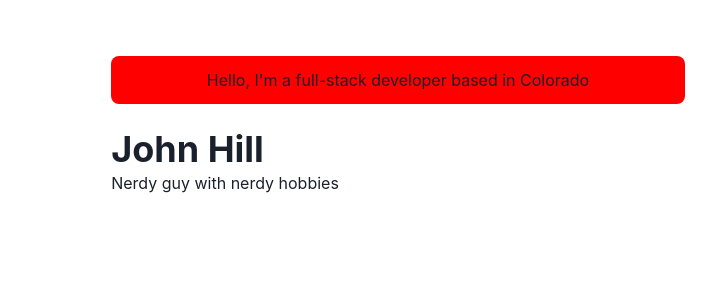
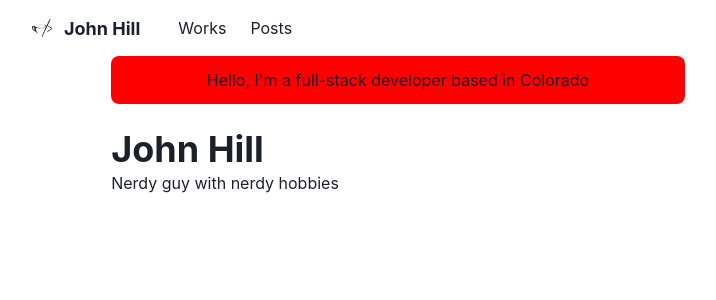
Before and after one commit to jphill19/john-site, a Next.js app: page / in a window 1280 px wide. Shown: the top 300 px of the page, without its empty margins (242-958 px from the left). Built offline with nearby package versions, Linux system fonts and the light colour scheme.

Commit message:
Added navbar component as well as logo

```diff
--- a/components/logo/logo.component.js
+++ b/components/logo/logo.component.js
@@ -17,11 +17,10 @@
 }`
 
 const Logo = () => {
-  const footPrintImg = `/images/footprint${useColorModeValue('', '-dark')}.png`
+  const footPrintImg = `/images/coffee-coder${useColorModeValue('', '-dark')}.png`
 
   return (
     <Link href="/">
-      <a>
         <LogoBox>
           <Image src={footPrintImg} width={20} height={20} alt="logo" />
           <Text
@@ -33,7 +32,6 @@
               John Hill
             </Text>
         </LogoBox>
-      </a>
     </Link>
   )
 }
--- a/components/nav-bar/nav-bar.component.js
+++ b/components/nav-bar/nav-bar.component.js
@@ -1,4 +1,4 @@
-import Logo from "../Logo/logo.component"
+import Logo from '../Logo/logo.component'
 import NextLink from 'next/link'
 import {
   Container,
@@ -15,21 +15,37 @@
   useColorModeValue
 } from '@chakra-ui/react'
 
-// import { HamburgerIcon } from '@chakra-ui/icons'
+import { HamburgerIcon } from '@chakra-ui/icons'
 
-const LinkItem = ({href, path, children}) => {
+// const LinkItem = ({ href, path, children }) => {
+//   const active = path === href
+//   const inactiveColor = useColorModeValue('gray200', 'whiteAlpha.900')
+//   return (
+//     <NextLink href={href}>
+//       <Link
+//         p={2}
+//         bg={active ? 'glassTeal' : undefined}
+//         color={active ? '#202023' : inactiveColor}
+//       >
+//         {children}
+//       </Link>
+//     </NextLink>
+//   )
+// }
+
+const LinkItem = ({ href, path, children }) => {
   const active = path === href
   const inactiveColor = useColorModeValue('gray200', 'whiteAlpha.900')
   return (
-    <NextLink href={href}>
     <Link
+      as={NextLink}
+      href={href}
       p={2}
       bg={active ? 'glassTeal' : undefined}
       color={active ? '#202023' : inactiveColor}
     >
       {children}
     </Link>
-    </NextLink>
   )
 }
 
@@ -39,14 +55,76 @@
   return (
     <Box
       position="fixed"
-      as = "nav"
-      w = "100%"
-      bg = {useColorModeValue(('#ffffff', '#20202380'))}
-      style={{backdropFilter: 'blur(10px'}}
+      as="nav"
+      w="100%"
+      bg={useColorModeValue('#ffffff', '#20202380')}
+      style={{ backdropFilter: 'blur(10px' }}
       zIndex={1}
       {...props}
     >
-
+      <Container
+        display="flex"
+        p={2}
+        maxW="container.md"
+        wrap="wrap"
+        align="center"
+        justify="space-between"
+      >
+        <Flex align="center" mr={5}>
+          <Heading as="h1" size="lg" letterSpacing={'tigher'}>
+            <Logo />
+          </Heading>
+        </Flex>
+        <Stack
+          direction={{ base: 'column', md: 'row' }}
+          display={{ base: 'none', md: 'flex' }}
+          width={{ base: 'full', md: 'auto' }}
+          alignItems="center"
+          flexGrow={1}
+          mt={{ base: 4, md: 0 }}
+        >
+          <LinkItem href="/works" path={path}>
+            Works
+          </LinkItem>
+          <LinkItem href="/pots" path={path}>
+            Posts
+          </LinkItem>
+        </Stack>
+        <Box flex={1} align="right">
+          <Box ml={2} display={{ base: 'inline-block', md: 'none' }}>
+            <Menu>
+              <MenuButton
+                as={IconButton}
+                icon={<HamburgerIcon />}
+                variant="outline"
+                aria-label="Options"
+              />
+              {/* <MenuList>
+                <NextLink href='/' passHref>
+                  <MenuItem as={Link}>About</MenuItem>
+                </NextLink>
+                <NextLink href='/works' passHref>
+                  <MenuItem as={Link}>Works</MenuItem>
+                </NextLink>
+                <NextLink href='/' passHref>
+                  <MenuItem as={Link}>Posts</MenuItem>
+                </NextLink>
+              </MenuList> */}
+              <MenuList>
+                <MenuItem as={NextLink} href="/">
+                  About
+                </MenuItem>
+                <MenuItem as={NextLink} href="/works">
+                  Works
+                </MenuItem>
+                <MenuItem as={NextLink} href="/posts">
+                  Posts
+                </MenuItem>
+              </MenuList>
+            </Menu>
+          </Box>
+        </Box>
+      </Container>
     </Box>
   )
 }
--- a/package.json
+++ b/package.json
@@ -14,7 +14,8 @@
   "license": "MIT",
   "description": "",
   "dependencies": {
-    "@chakra-ui/react": "^2.10.1",
+    "@chakra-ui/icons": "^2.2.4",
+    "@chakra-ui/react": "^2.10.2",
     "@emotion/react": "^11.13.3",
     "@emotion/styled": "^11.13.0",
     "framer-motion": "^11.11.1",
```
Also changed, not shown: .prettierrc.js (added), public/images/coffee-coder-dark.png (added), public/images/coffee-coder.png (added). Lines whose indentation alone changed are shown as unchanged.
